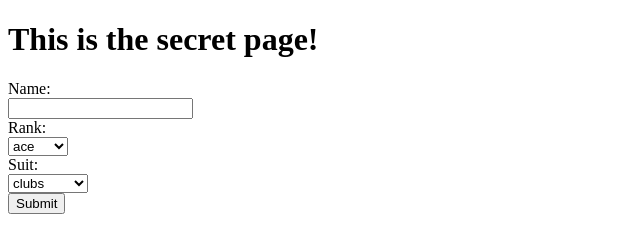
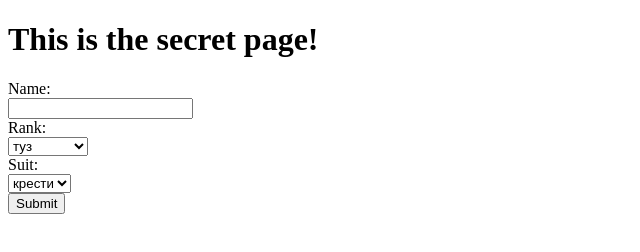
Before and after one commit to vladimir-vovk/card-trick, a website: page secret.html in a window 1280 px wide. Shown: the full height of the page, 0-640 px from the left. Drawn offline with Linux system fonts and the light colour scheme.

Commit message:
fix: assets and secret form names to russian

```diff
--- a/secret.html
+++ b/secret.html
@@ -3,7 +3,7 @@
   <head>
     <meta charset="utf-8">
     <title>secret</title>
-    <link rel="stylesheet" href="css/styles.css">
+    <link rel="stylesheet" href="assets/css/styles.css">
   </head>
 
   <body>
@@ -13,7 +13,7 @@
       <input type="text" name="name"><br>
       Rank:<br>
       <select name="rank">
-        <option value="ace">ace</option>
+        <option value="ace">туз</option>
         <option value="2">2</option>
         <option value="3">3</option>
         <option value="4">4</option>
@@ -23,19 +23,19 @@
         <option value="8">8</option>
         <option value="9">9</option>
         <option value="10">10</option>
-        <option value="jack">jack</option>
-        <option value="king">king</option>
-        <option value="queen">queen</option>
+        <option value="jack">валет</option>
+        <option value="king">король</option>
+        <option value="queen">королева</option>
       </select><br>
       Suit:<br>
       <select name="suit">
-        <option value="clubs">clubs</option>
-        <option value="spades">spades</option>
-        <option value="diamonds">diamonds</option>
-        <option value="hearts">hearts</option>
+        <option value="clubs">крести</option>
+        <option value="spades">пики</option>
+        <option value="diamonds">буби</option>
+        <option value="hearts">черви</option>
       </select><br>
       <button type="submit">Submit</button>
     </form>
-    <script src="js/scripts.js"></script>
+    <script src="assets/js/scripts.js"></script>
   </body>
 </html>
--- a/server.js
+++ b/server.js
@@ -61,7 +61,7 @@ app.get('/:param*', (req, res) => {
             console.log(err)
           } else if (result.length) {
             const card = result[0].card
-            res.sendFile(path.join(__dirname, `assets/images/${card}.png`))
+            res.sendFile(path.join(__dirname, `assets/images/cards/${card}.png`))
           } else {
             res.sendStatus(404)
           }
```
Also changed, not shown: assets/css/styles.css (added), assets/js/scripts.js (added).
